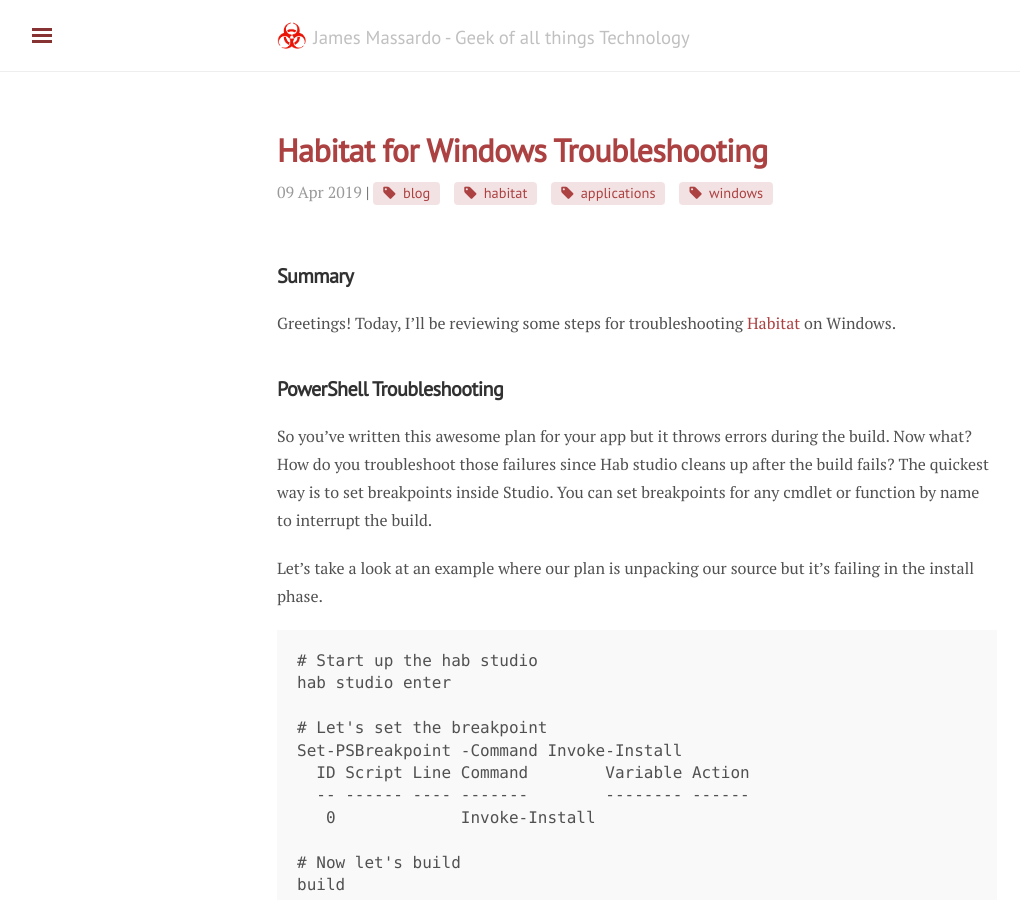
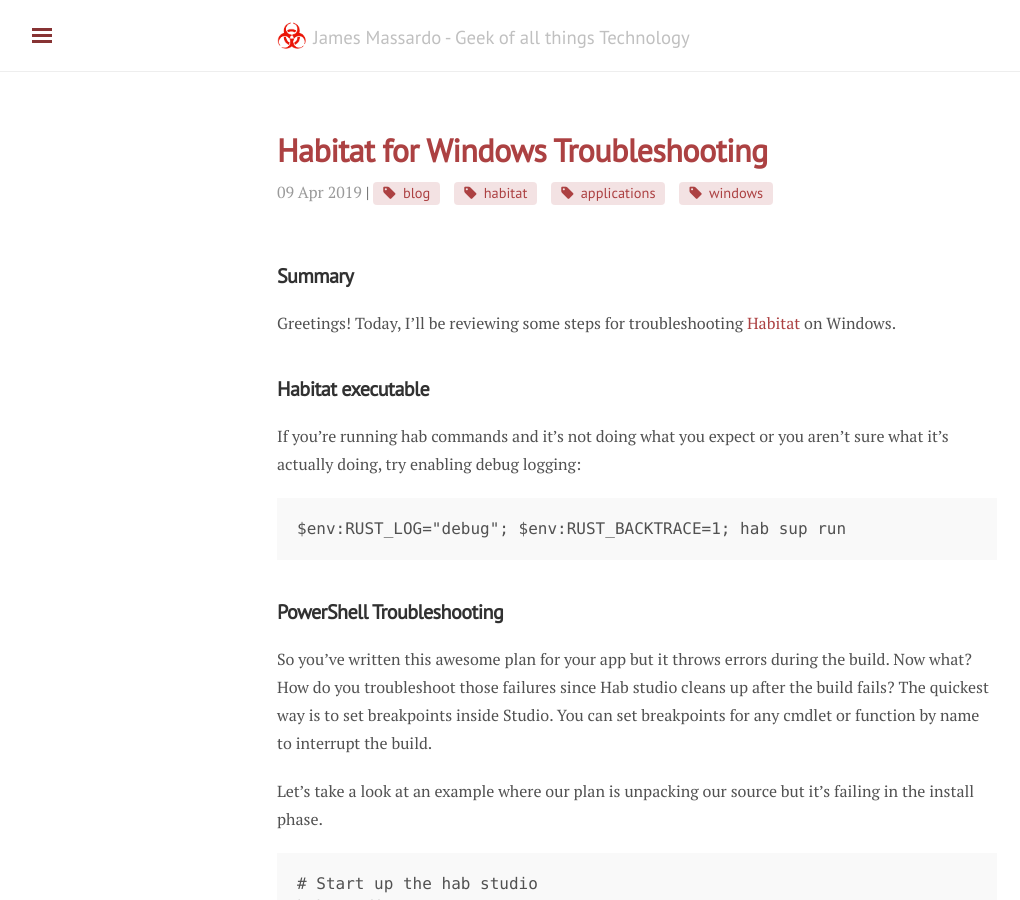
Before and after one commit to jmassardo/jmassardo.github.io, a Jekyll site: the page built from _posts/2019-04-09-Habitat-for-Windows-Troubleshooting.md, in a window 1280 px wide and 900 px high. Shown: the whole window, without its empty margins (3-1023 px from the left). Built offline with Jekyll 4.4.1, drawn with Linux system fonts in a browser that asks for light colours; nearby versions of some CDN libraries.

Commit message:
added rust debug logging
Signed-off-by: James Massardo <james@dxrf.com>

````diff
--- a/_posts/2019-04-09-Habitat-for-Windows-Troubleshooting.md
+++ b/_posts/2019-04-09-Habitat-for-Windows-Troubleshooting.md
@@ -8,6 +8,14 @@ tags: [blog, habitat, applications, windows]
 ## Summary
 
 Greetings! Today, I'll be reviewing some steps for troubleshooting [Habitat](https://www.habitat.sh) on Windows.
+
+## Habitat executable
+
+If you're running hab commands and it's not doing what you expect or you aren't sure what it's actually doing, try enabling debug logging:
+
+``` PowerShell
+$env:RUST_LOG="debug"; $env:RUST_BACKTRACE=1; hab sup run
+```
 
 ## PowerShell Troubleshooting
 
````
